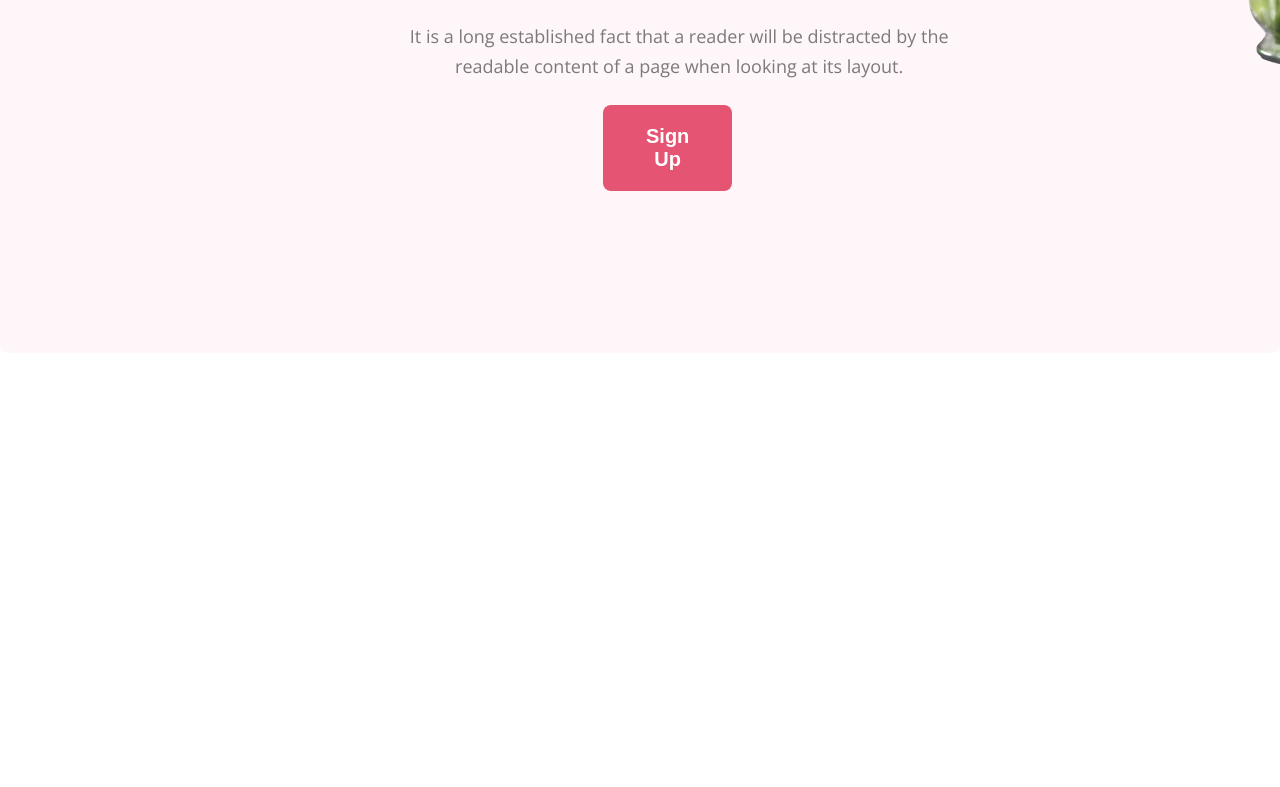
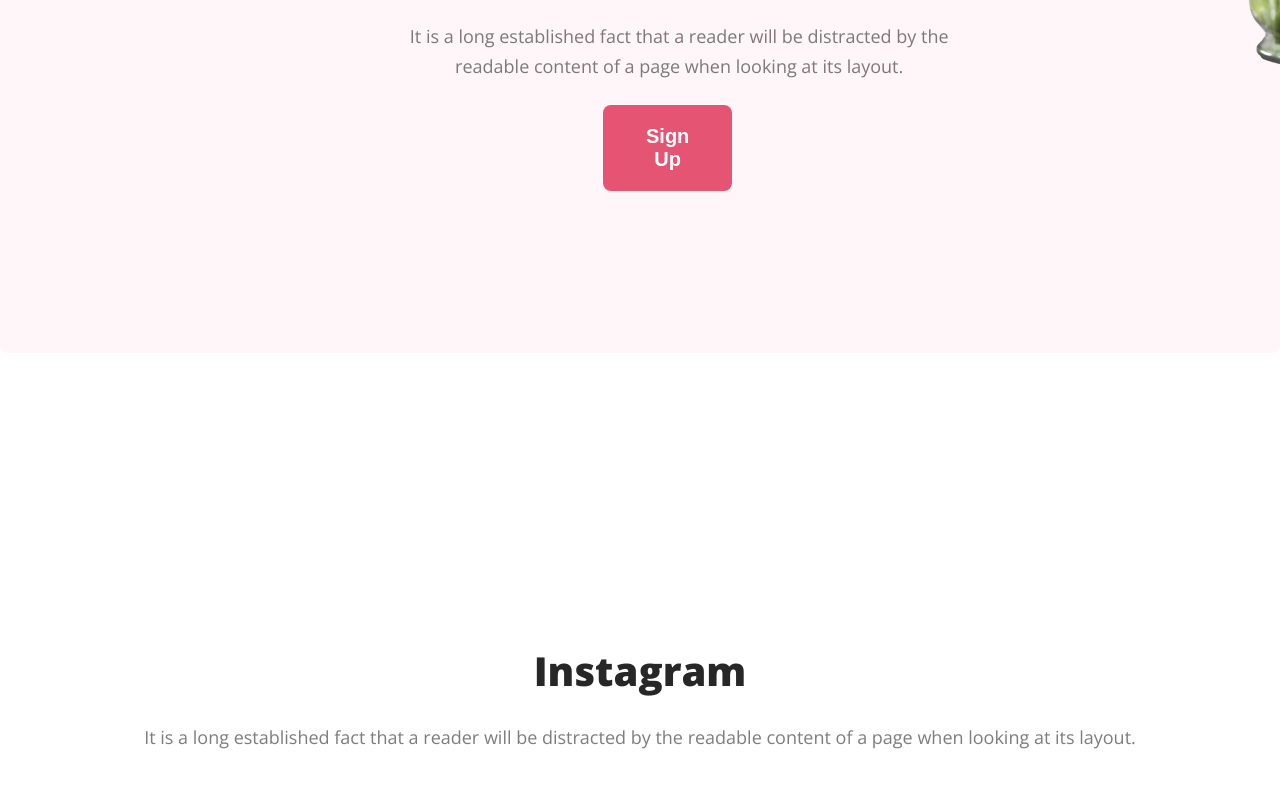
Before and after one commit to tarekibnkhayer/assignment1, a plain HTML site: page index.html in a window 1280 px wide. Shown: the part 2854-3641 px from the top of the page. Before the commit the page ends 3207 px from the top, so only its background shows below. Drawn offline with nearby package versions, Linux system fonts and the light colour scheme.

Commit message:
insta section created

```diff
--- a/index.html
+++ b/index.html
@@ -39,15 +39,19 @@
     </div>
     <!-- our special service info -->
     <div class="special-service">
-       <div> <div class="service-icon"><img src="Flower Asset/Group 57.png" alt=""><p class="service-description">Same Day Delivery. Click & Collect.</p></div></div>
-      <div> <div class="service-icon"><img src="Flower Asset/Group 58.png" alt=""><p class="service-description">Fresh Flowers. Local Growers.</p></div></div>
-       <div> <div class="service-icon"><img src="Flower Asset/Group 59.png" alt=""><p class="service-description">24/7 Free Support.</p></div></div>
+       <div> <div class="service-icon"><div style="display: flex; justify-content: center;"><img src="Flower Asset/Group 57.png" alt=""></div><p class="service-description">Same Day Delivery. Click & Collect.</p></div></div>
+      <div> <div class="service-icon"><div style="display: flex; justify-content: center;"><img src="Flower Asset/Group 58.png" alt=""></div><p class="service-description">Fresh Flowers. Local Growers.</p></div></div>
+       <div> <div class="service-icon"><div style="display: flex; justify-content: center;"><img src="Flower Asset/Group 59.png" alt=""></div><p class="service-description">24/7 Free Support.</p></div></div>
     </div>
     <!-- hot deal section -->
     <div class="hot-deal"><div><h1 class="hot-deal-title">Hot Deal ! Sale Up To 25% Off</h1>
     <p class="hot-deal-description">It is a long established fact that a reader will be distracted by the readable content of a page when looking at its layout.</p><button class="btn-secondary" ><span class="btn-text">Sign Up</span></button></div>
     <div>
 <img src="Flower Asset/pngwing 8.png" alt=""></div></div>
+<!-- insta section -->
+<section ><h1 class="insta">Instagram</h1>
+<p class="insta-description">It is a long established fact that a reader will be distracted by the readable content of a page when looking at its layout.</p>
+</section>
     </main>
     <!-- footer section -->
     <footer>
--- a/style.css
+++ b/style.css
@@ -145,4 +145,21 @@ margin: 0 186px 24px 395px;
 .btn-secondary{
     margin: 0 417px 162px 603px;
 }
+/* insta section under main section */
+.insta{
+    color: #272727;
+text-align: center;
+font-size: 40px;
+font-weight: 800;
+margin-top: 290px;
+margin-bottom: 24px;
+}
+.insta-description{
+    color: rgba(39, 39, 39, 0.60);
+text-align: center;
+font-size: 18px;
+font-weight: 400;
+line-height: 30px;
+margin-bottom: 48px;
+}
 /* footer section work */
```
